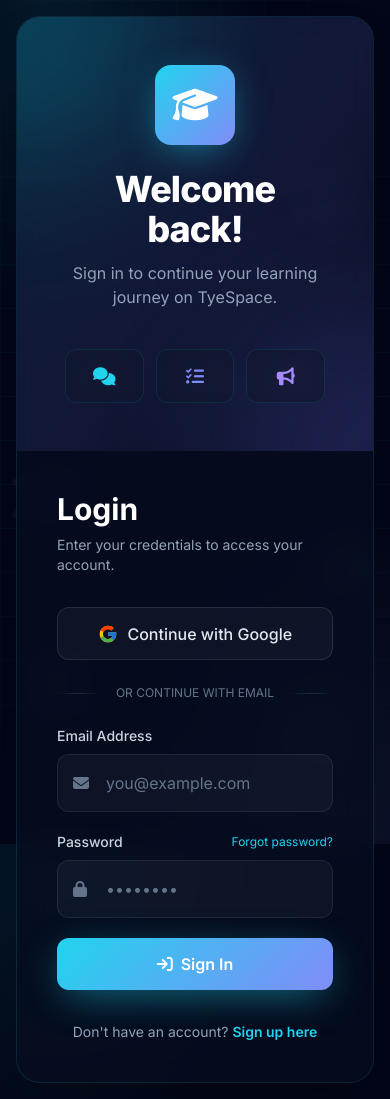
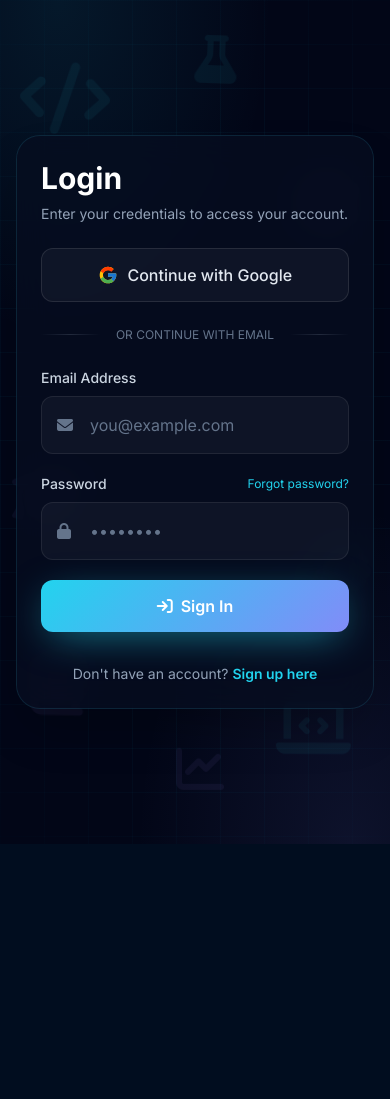
Before and after one commit to t6t7y8/virtual-classroom, a Flask app: page /login in a window 390 px wide. After the commit the page ends 844 px from the top, so only its background shows below. Run offline with Flask 3, Linux system fonts and the light colour scheme; some libraries are stand-ins or nearby versions.

Commit message:
Fix mobile layout for login and register pages

```diff
--- a/templates/login.html
+++ b/templates/login.html
@@ -1,10 +1,10 @@
 {% extends "auth_base.html" %}
 {% block content %}
 
-<div class="glass max-w-5xl w-full rounded-3xl overflow-hidden flex flex-col md:flex-row shadow-2xl animate-fade-in relative z-10">
+<div class="glass w-full max-w-5xl rounded-3xl overflow-hidden flex flex-col md:flex-row shadow-2xl animate-fade-in relative z-10">
 
-    <!-- Left: Visual panel -->
-    <div class="md:w-1/2 p-12 flex flex-col justify-center items-center text-center relative overflow-hidden bg-gradient-to-br from-cyan-500/10 via-indigo-500/10 to-transparent">
+    <!-- Left: Visual panel (hidden on mobile) -->
+    <div class="hidden md:flex md:w-1/2 p-12 flex-col justify-center items-center text-center relative overflow-hidden bg-gradient-to-br from-cyan-500/10 via-indigo-500/10 to-transparent">
         <div class="absolute top-0 left-0 w-72 h-72 bg-cyan-500/20 rounded-full blur-3xl -translate-x-1/2 -translate-y-1/2"></div>
         <div class="absolute bottom-0 right-0 w-72 h-72 bg-indigo-500/20 rounded-full blur-3xl translate-x-1/2 translate-y-1/2"></div>
 
@@ -29,10 +29,10 @@
         </div>
     </div>
 
-    <!-- Right: Login form -->
-    <div class="md:w-1/2 p-10 md:p-14 flex flex-col justify-center bg-slate-950/40">
+    <!-- Right: Login form (full width on mobile) -->
+    <div class="w-full md:w-1/2 p-6 sm:p-10 md:p-14 flex flex-col justify-center bg-slate-950/40">
         <h2 class="text-3xl font-bold mb-2 text-white">Login</h2>
-        <p class="text-slate-400 mb-8 text-sm">Enter your credentials to access your account.</p>
+        <p class="text-slate-400 mb-6 text-sm">Enter your credentials to access your account.</p>
 
         <!-- Google Button -->
         <a href="{{ url_for('auth_google') }}" class="google-btn">
@@ -84,4 +84,5 @@
     </div>
 
 </div>
+
 {% endblock %}
```
Also changed, not shown: templates/register.html (+5 -5 lines).
